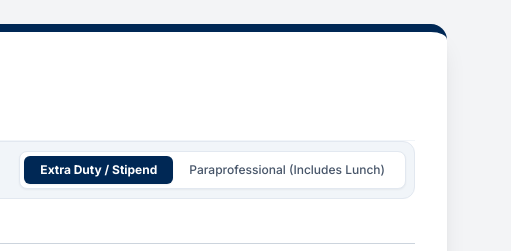
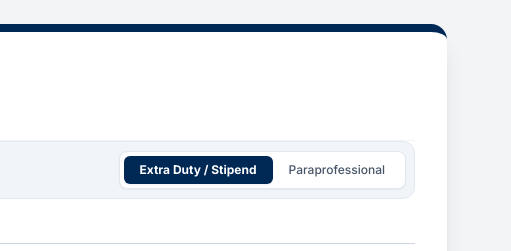
Before and after one commit to tgavineps/East-Prairie-Business-Office-Forms, a plain HTML site: page extra-duty-timesheet/index.html in a window 1280 px wide. Shown: the top 251 px of the page, 769-1280 px from the left. Drawn offline with nearby package versions, Linux system fonts and the light colour scheme.

Commit message:
Change Paraprofessional button label
Updated button label for Paraprofessional.

```diff
--- a/extra-duty-timesheet/index.html
+++ b/extra-duty-timesheet/index.html
@@ -141,7 +141,7 @@
                     Extra Duty / Stipend
                 </button>
                 <button type="button" onclick="setTimesheetMode('para')" id="btn-mode-para" class="flex-1 sm:flex-none px-4 py-1.5 rounded-md text-xs font-medium text-slate-600 hover:text-slate-900 transition-all">
-                    Paraprofessional (Includes Lunch)
+                    Paraprofessional
                 </button>
             </div>
         </div>
```
